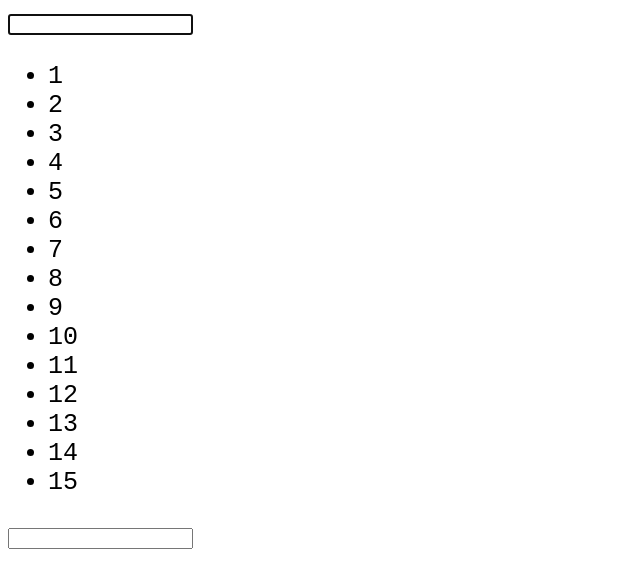
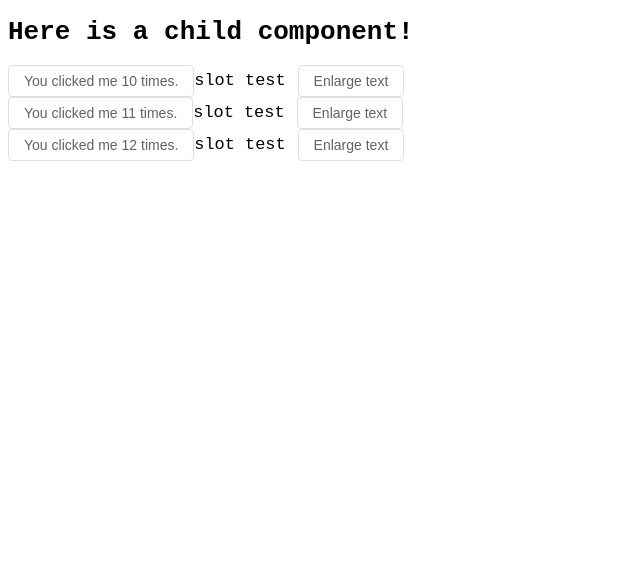
Before and after one commit to ashedid/vuestart, a Vue app: page / in a window 1280 px wide. Shown: the top 588 px of the page, without its empty margins (0-640 px from the left). Built offline with nearby package versions, Linux system fonts and the light colour scheme.

Commit message:
`props` `emits` `slot`

```diff
--- a/src/App.vue
+++ b/src/App.vue
@@ -1,10 +1,10 @@
 <template>
   <!-- <First />
-  <Second class="active" />
-  <TodoList /> -->
+  <Second class="active" />  -->
+  <!-- <TodoList /> -->
   <!-- <EventDemo /> -->
   <!-- <FormBind /> -->
-  <TemplateRefs />
+  <ButtonCounts />
 </template>
 
 
@@ -17,7 +17,9 @@
 
 // import LifeCycle from './components/LifeCycle.vue'
 // import WatchEffectDemo  from './components/WatchEffectDemo.vue'
-import TemplateRefs from './components/TemplateRefs.vue'
+// import TemplateRefs from './components/TemplateRefs.vue'
+// import ComponentBasics from './components/ComponentBasics.vue'
+import ButtonCounts from './components/ButtonCounts.vue'
 
 </script>
 <style></style>
--- a/src/assets/global.css
+++ b/src/assets/global.css
@@ -1,4 +1,4 @@
 body {
-    font-size: 25px;
+    /* font-size: 25px; */
     font-family: monospace;
   }
--- /dev/null
+++ b/src/components/ButtonCounter.vue
@@ -0,0 +1,28 @@
+<script setup>
+// import { ref } from 'vue'
+// import TodoList from './TodoList.vue';
+// 通过 <script setup>，导入的组件都在模板中直接可用。
+defineProps(['count'])
+// defineEmits(['enlarge-text'])
+const emit = defineEmits(['enlarge-text'])
+
+emit('enlarge-text')
+// defineProps 是一个仅 <script setup> 中可用的编译宏命令，并不需要显式地导入。
+// 声明的 props 会自动暴露给模板。defineProps 会返回一个对象，
+// 其中包含了可以传递给组件的所有 props：
+
+// export default {
+//   props: ['title'],
+//   setup(props) {
+//     console.log(props.title)
+//   }
+// }
+</script>
+
+<template>
+    <el-button @click="count++">You clicked me {{ count }} times.</el-button>
+    <!-- <TodoList /> -->
+    <slot />
+    <el-button @click="$emit('enlarge-text')">Enlarge text</el-button>
+    <div></div>
+</template>
--- /dev/null
+++ b/src/components/ButtonCounts.vue
@@ -0,0 +1,20 @@
+<script setup>
+import ButtonCounter from './ButtonCounter.vue'
+import { ref } from 'vue'
+const counts = ref([10, 11, 12])
+const postFontSize = ref(1)
+
+</script>
+
+<template>
+    <h1>Here is a child component!</h1>
+    <div :style="{ fontSize: postFontSize + 'em' }">
+        <ButtonCounter v-for="c in counts" :count="c"
+        @enlarge-text="postFontSize += 0.1" >slot test</ButtonCounter>
+
+    </div>
+    <!-- PascalCase 单词首字母大写 -->
+    <!-- kebab-case 小写单词之间用短横线分隔 -->
+
+    <!-- 自定义事件系统 -->
+</template>
--- a/src/components/TodoList.vue
+++ b/src/components/TodoList.vue
@@ -29,12 +29,12 @@ function addNewTodo() {
 <template>
   <form v-on:submit.prevent="addNewTodo">
     <label for="new-todo">Add a todo</label>
-    <input
+    <el-input type=""
         v-model="newTodoText"
         id="new-todo"
         placeholder="E.g. Feed the cat"
     />
-    <button>Add</button>
+    <el-button>Add</el-button>
   </form>
   <ul>
     <li
@@ -43,7 +43,7 @@ function addNewTodo() {
         :title="todo.title"
 
     > {{ todo.title }}
-      <button @click="todos.splice(index, 1)">Remove</button>
+      <el-button @click="todos.splice(index, 1)">Remove</el-button>
     </li>
   </ul>
 </template>
```
